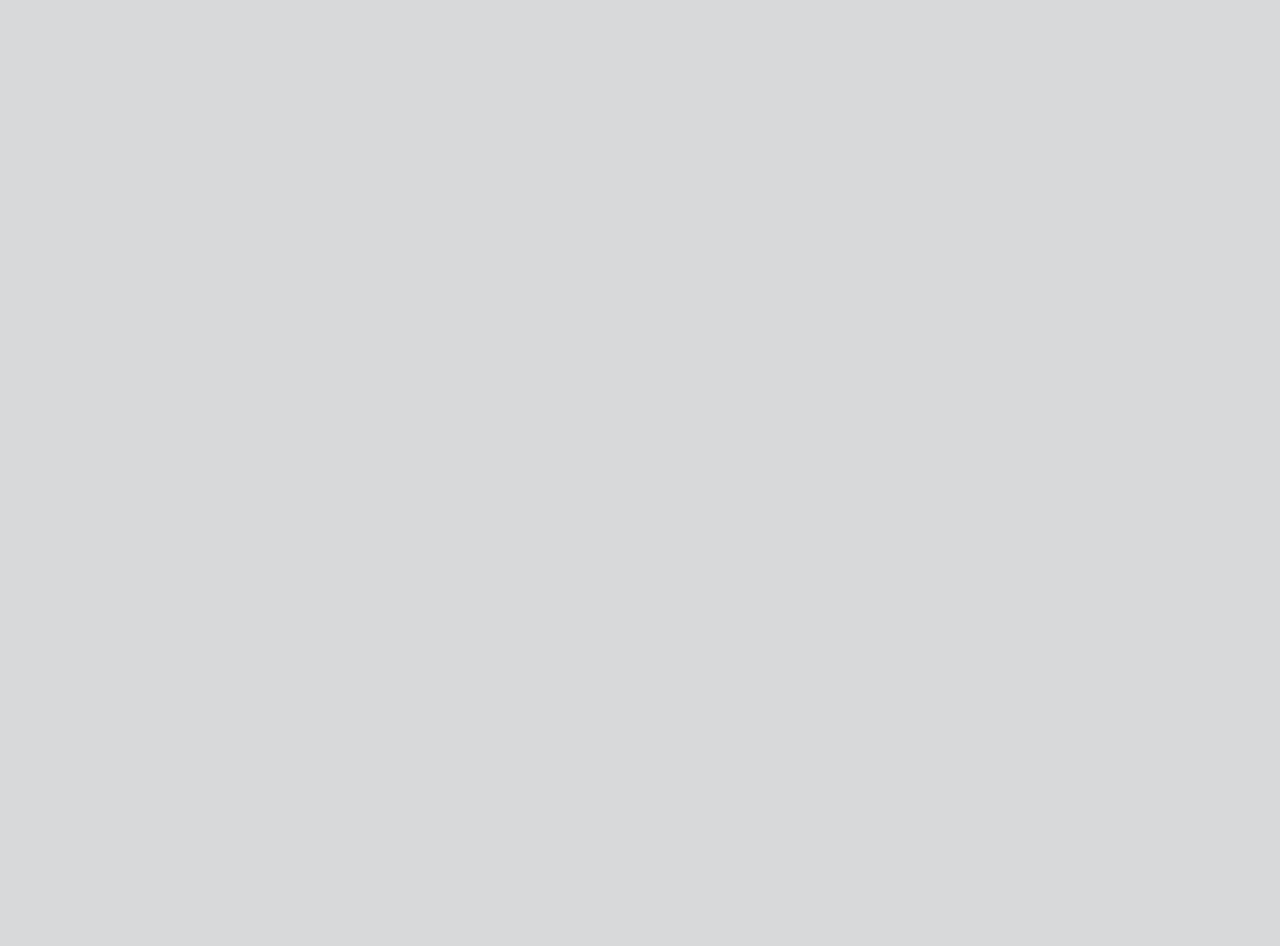
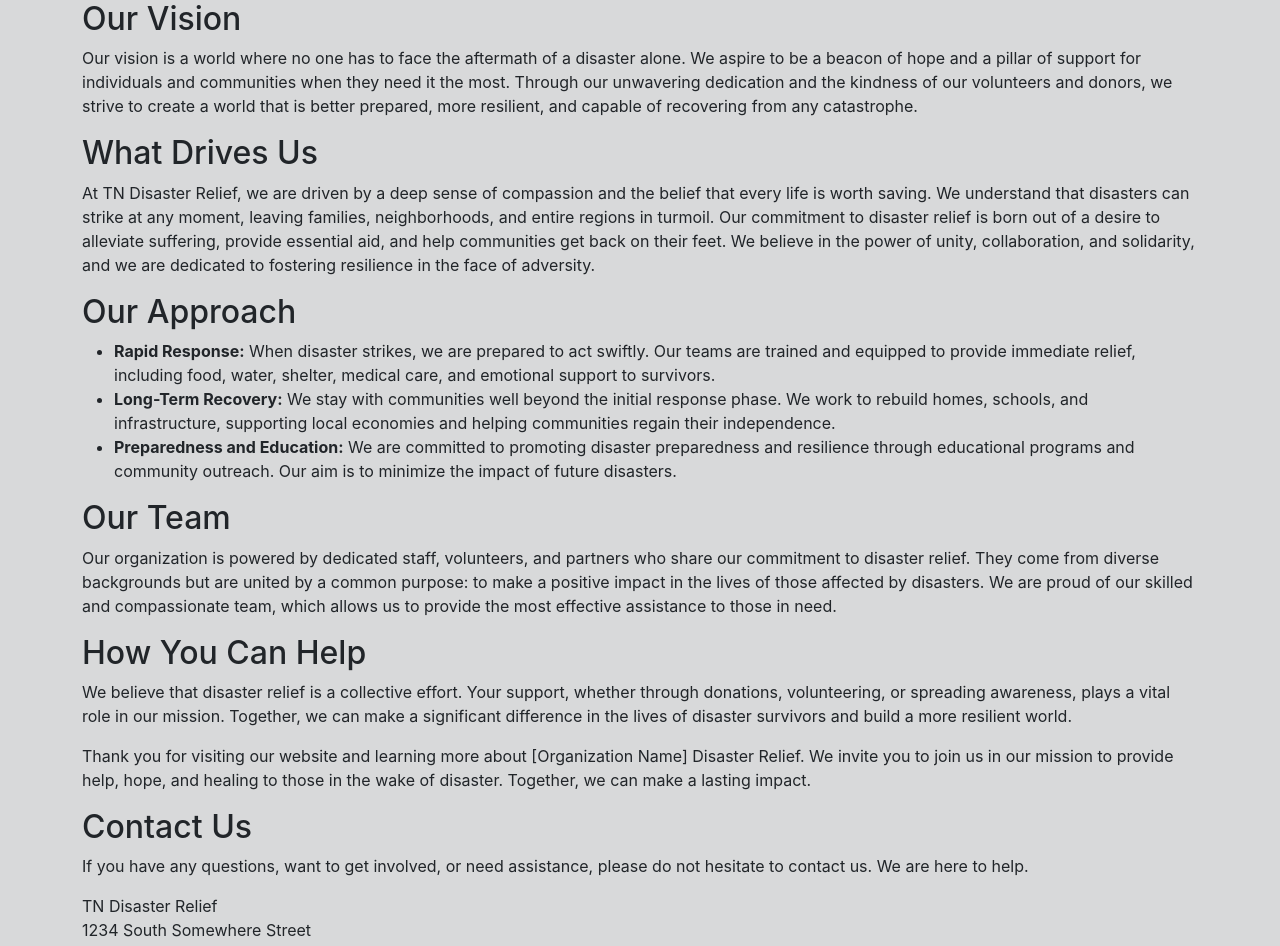
Before and after one commit to ndswimming92/disaster-relief-e22-e24, a Next.js app: page /about in a window 1280 px wide. Shown: the part 160-1106 px from the top of the page. Before the commit the page ends 800 px from the top, so only its background shows below. Built offline with nearby package versions, Linux system fonts and the light colour scheme; no server answers.

Commit message:
add content to About page

```diff
--- a/pages/about.js
+++ b/pages/about.js
@@ -1,6 +1,48 @@
 const about = () => (
   <>
-    <h1>About</h1>
+    <div>
+      <header className="mt-5">
+        <h1>About Tennessee Disaster Relief</h1>
+      </header>
+
+      <section>
+        <h2>Our Vision</h2>
+        <p>Our vision is a world where no one has to face the aftermath of a disaster alone. We aspire to be a beacon of hope and a pillar of support for individuals and communities when they need it the most. Through our unwavering dedication and the kindness of our volunteers and donors, we strive to create a world that is better prepared, more resilient, and capable of recovering from any catastrophe.</p>
+      </section>
+
+      <section>
+        <h2>What Drives Us</h2>
+        <p>At TN Disaster Relief, we are driven by a deep sense of compassion and the belief that every life is worth saving. We understand that disasters can strike at any moment, leaving families, neighborhoods, and entire regions in turmoil. Our commitment to disaster relief is born out of a desire to alleviate suffering, provide essential aid, and help communities get back on their feet. We believe in the power of unity, collaboration, and solidarity, and we are dedicated to fostering resilience in the face of adversity.</p>
+      </section>
+
+      <section>
+        <h2>Our Approach</h2>
+        <ul>
+          <li><strong>Rapid Response:</strong> When disaster strikes, we are prepared to act swiftly. Our teams are trained and equipped to provide immediate relief, including food, water, shelter, medical care, and emotional support to survivors.</li>
+          <li><strong>Long-Term Recovery:</strong> We stay with communities well beyond the initial response phase. We work to rebuild homes, schools, and infrastructure, supporting local economies and helping communities regain their independence.</li>
+          <li><strong>Preparedness and Education:</strong> We are committed to promoting disaster preparedness and resilience through educational programs and community outreach. Our aim is to minimize the impact of future disasters.</li>
+        </ul>
+      </section>
+
+      <section>
+        <h2>Our Team</h2>
+        <p>Our organization is powered by dedicated staff, volunteers, and partners who share our commitment to disaster relief. They come from diverse backgrounds but are united by a common purpose: to make a positive impact in the lives of those affected by disasters. We are proud of our skilled and compassionate team, which allows us to provide the most effective assistance to those in need.</p>
+      </section>
+
+      <section>
+        <h2>How You Can Help</h2>
+        <p>We believe that disaster relief is a collective effort. Your support, whether through donations, volunteering, or spreading awareness, plays a vital role in our mission. Together, we can make a significant difference in the lives of disaster survivors and build a more resilient world.</p>
+        <p>Thank you for visiting our website and learning more about [Organization Name] Disaster Relief. We invite you to join us in our mission to provide help, hope, and healing to those in the wake of disaster. Together, we can make a lasting impact.</p>
+      </section>
+
+      <section>
+        <h2>Contact Us</h2>
+        <p>If you have any questions, want to get involved, or need assistance, please do not hesitate to contact us. We are here to help.</p>
+        <address>
+          <p><span className="fw-semibold">TN Disaster Relief</span><br /> 1234 South Somewhere Street<br /> Watertown, TN 37184</p>
+        </address>
+      </section>
+    </div>
   </>
 );
 
```
